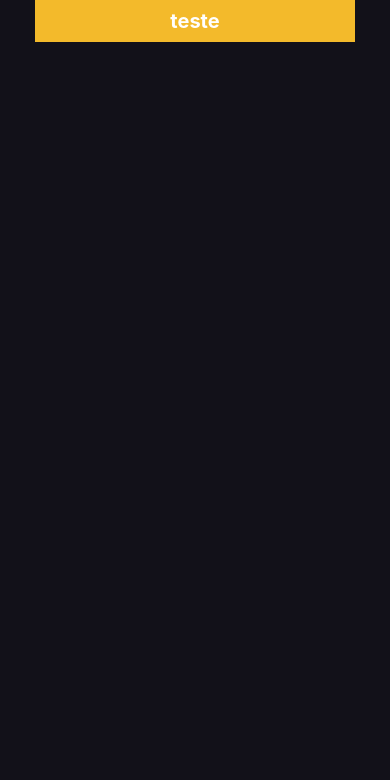
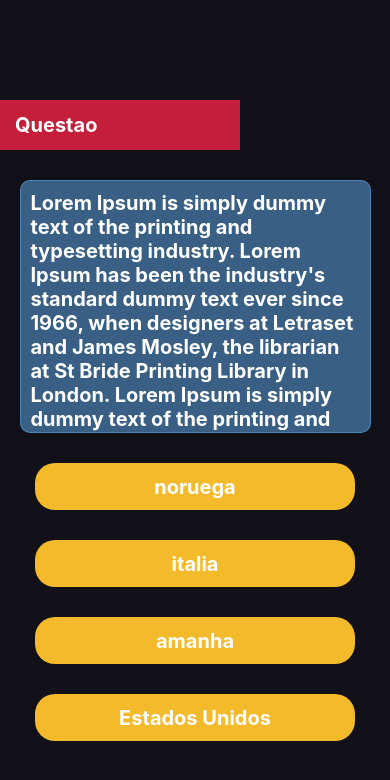
Before and after one commit to EnzoBCCosta/Serratec_GP2_React_P4, a React Native app: screen / in a window 390 px wide. Shown: the top 780 px of the page. Built offline with nearby package versions, Linux system fonts and the light colour scheme.

Commit message:
feat: finalização do design da pagina quiz e adição de comentários no Card component

```diff
--- a/src/components/Card/index.tsx
+++ b/src/components/Card/index.tsx
@@ -3,17 +3,25 @@ import { View, Text, ViewProps, TextProps } from "react-native";
 
 interface CardProps extends ViewProps{
 
-    // Texto
-    title: string,
-    corTitle?: string,
-    tamTitle?: number,
-    familyTitle?: string,
+    // Texto do Card
+    title: string, //Texto Central do Card
 
-    // Card
-    corCard?: string,
-    height?: number,
-    widht?: number,
+    corTitle?: string, //Cor do Texto
+
+    tamTitle?: number, //Tamanho do texto do Card
+
+    familyTitle?: string, //Familia do texto do Card (arial, serif etc...)
+
+    // Configurações do Card
+    corCard?: string, //Cor do Card
+
+    height?: number, //Altura do Card
+
+    widht?: number, //Largura do Card
 };
+//Exemplo de chamada do card:
+// <Card title="teste" height={50} widht={200} corTitle='blue' corCard='White' />
+//Com exceção do title, todos são opcionais (assim como eu não usei familyTitle no exemplo acima)
 
 export const Card = ({title, corTitle='#ffffff', tamTitle=20, familyTitle='', height=50, widht=240, corCard='#64B9F9', ...rest}:CardProps) => {
 
--- a/src/pages/Quiz/Styles.ts
+++ b/src/pages/Quiz/Styles.ts
@@ -8,26 +8,34 @@ export const styles = StyleSheet.create({
         alignItems: 'center',
     },
     card: {
-        width: '100%',
+        alignSelf: 'flex-start',
         marginTop: 100,
-        marginBottom: 50,
-        alignSelf: 'flex-start',
+        marginBottom: 30,
     },
     questao: {
-        width: '100%',
-        marginBottom: 100,
-        alignSelf: 'flex-start',
-        marginLeft: 20,
-        paddingRight: 40,
+        maxHeight: '30%',
+        width: '90%',
+        alignSelf: 'center',
+        marginBottom: 30,
+
+        backgroundColor: 'rgba(100, 185, 249, 0.48)',
+        borderRadius: 10,
+        borderWidth: 1,
+        borderColor: 'rgba(100, 185, 249, 0.44)',
+        shadowColor: '#000000',
+        shadowOffset: { width: 0, height: 4 },
+        shadowOpacity: 0.1,
+        shadowRadius: 30,
+        elevation: 4,
+
     },
     enunciadoTexto: {
         color: 'white',
-        alignSelf: 'center',
         fontSize: 20,
+        padding: 10,
+        fontWeight: 'bold',
     },
     respostas: {
         gap: 30,
-        alignItems: 'center',
-
     }
 })
--- a/src/pages/Quiz/index.tsx
+++ b/src/pages/Quiz/index.tsx
@@ -1,17 +1,42 @@
 import React from 'react';
 import { styles } from './Styles'
-import { View, Text } from 'react-native';
+import { View, Text, ScrollView} from 'react-native';
 import { Button } from '../../components/Button/index'
+import { Card } from '../../components/Card/index'
 
 export default function Quiz() {
 
+    const tamButton = 47;
+    const raioButton = 20;
+
     return(
         <View style={styles.container}>
-            <Text style={styles.texto}>
-            </Text>
+            <View style={styles.card}>
+                <Card title='Questao' corCard='#C41E3A'/>
+            </View>
 
-            <Button title="teste"/>
+            <ScrollView style={styles.questao}>
+                <Text style={styles.enunciadoTexto}>
 
+                    Lorem Ipsum is simply dummy text of the printing and typesetting industry.
+                    Lorem Ipsum has been the industry's standard dummy text ever since 1966, when designers at Letraset and James Mosley, the librarian at St Bride Printing Library in London.
+                    Lorem Ipsum is simply dummy text of the printing and typesetting industry.
+                    Lorem Ipsum has been the industry's standard dummy text ever since 1966, when designers at Letraset and James Mosley, the librarian at St Bride Printing Library in London.
+                    Lorem Ipsum is simply dummy text of the printing and typesetting industry.
+                    Lorem Ipsum has been the industry's standard dummy text ever since 1966, when designers at Letraset and James Mosley, the librarian at St Bride Printing Library in London.
+
+                </Text>
+            </ScrollView>
+
+            <View style={styles.respostas}>
+                <Button title="noruega" height={tamButton} raio={raioButton}/>
+
+                <Button title="italia" height={tamButton} raio={raioButton}/>
+
+                <Button title="amanha" height={tamButton} raio={raioButton}/>
+
+                <Button title="Estados Unidos" height={tamButton} raio={raioButton}/>
+            </View>
         </View>
     );
 }
```
